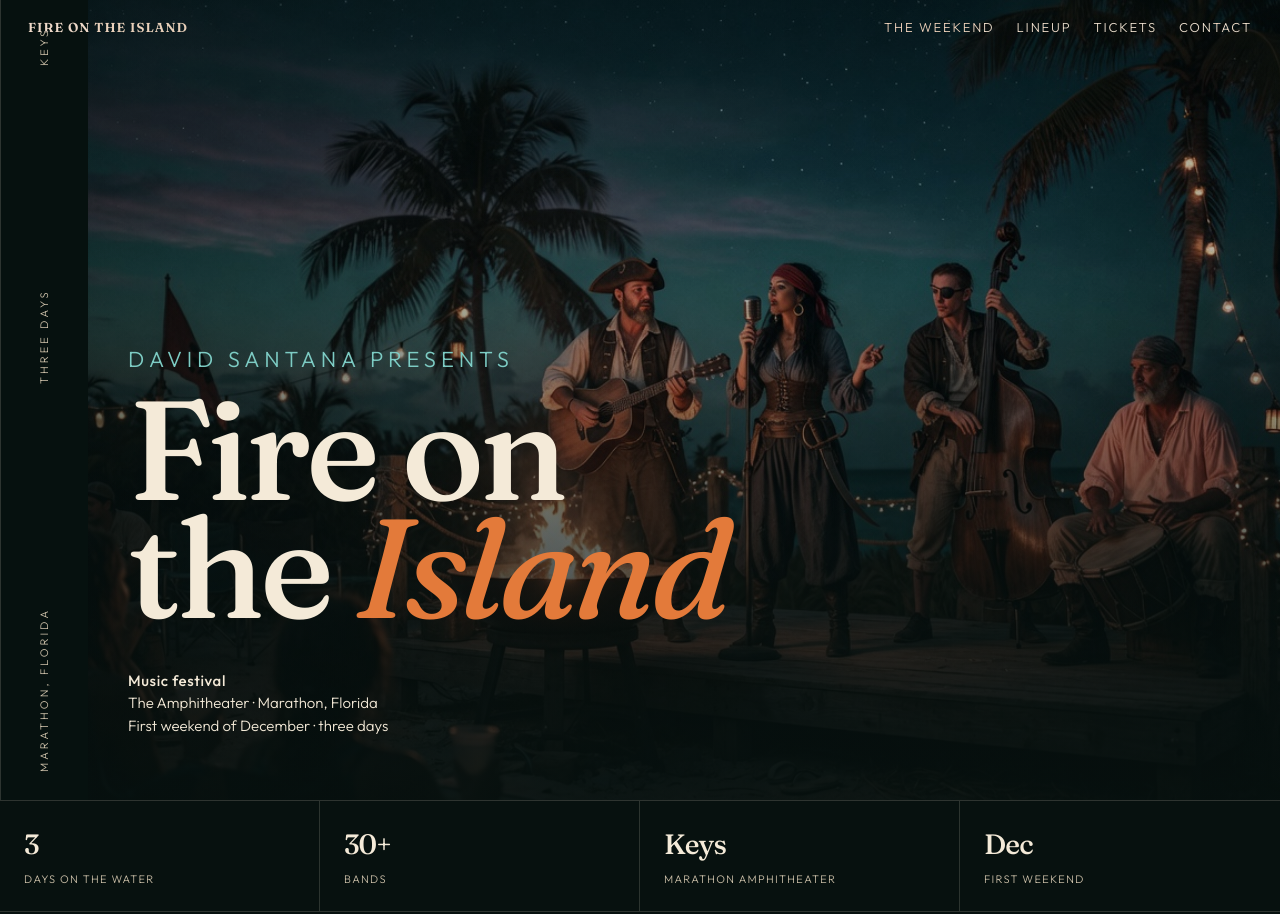
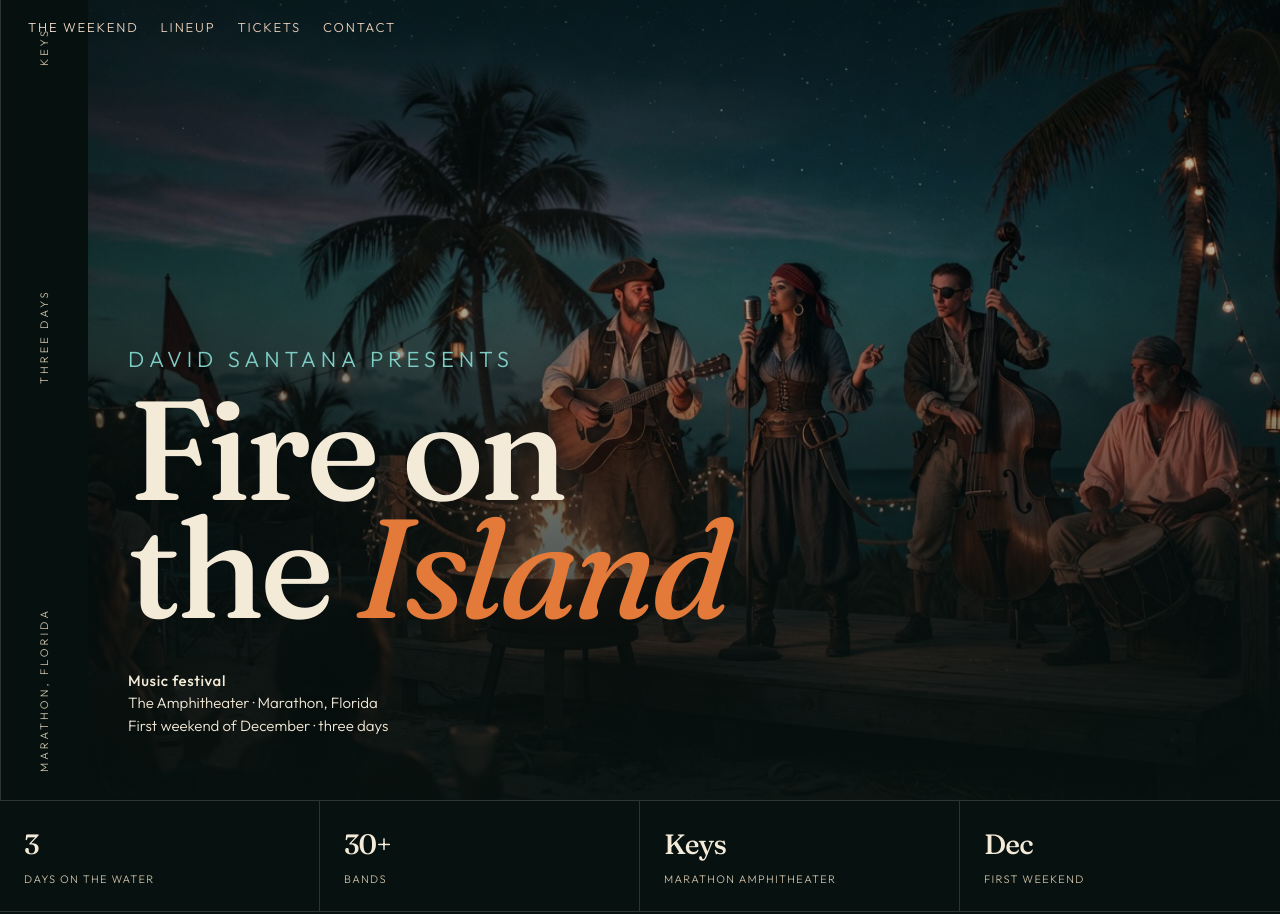
Before and after one commit to cyborgambitions/fire-on-the-island, a website: page index.html in a window 1280 px wide. Shown: the top 914 px of the page. Drawn offline with Linux system fonts and the light colour scheme.

Commit message:
Remove the Fire on the Island header label

```diff
--- a/index.html
+++ b/index.html
@@ -417,7 +417,6 @@
 </head>
 <body>
   <header class="nav">
-    <a class="brand" href="#top">Fire on the Island</a>
     <nav class="nav-links">
       <a href="#weekend">The weekend</a>
       <a href="#lineup">Lineup</a>
```
